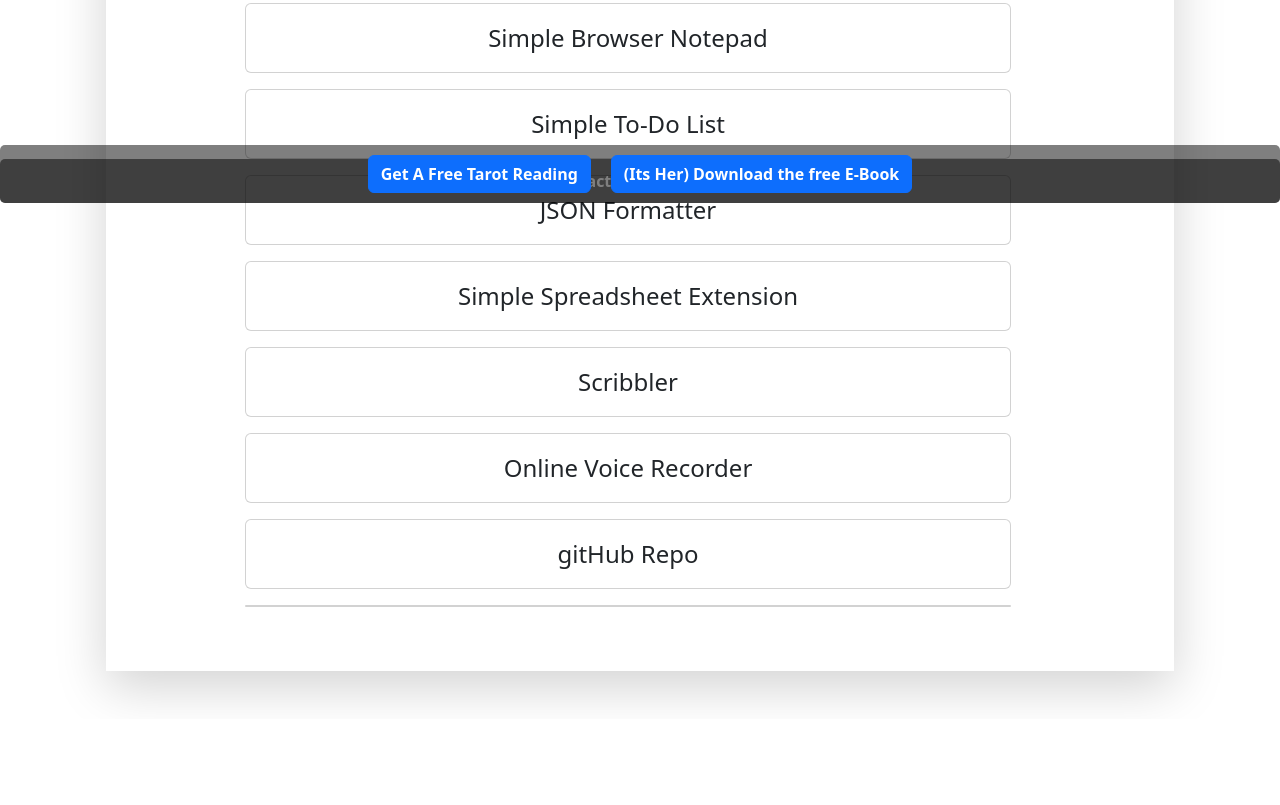
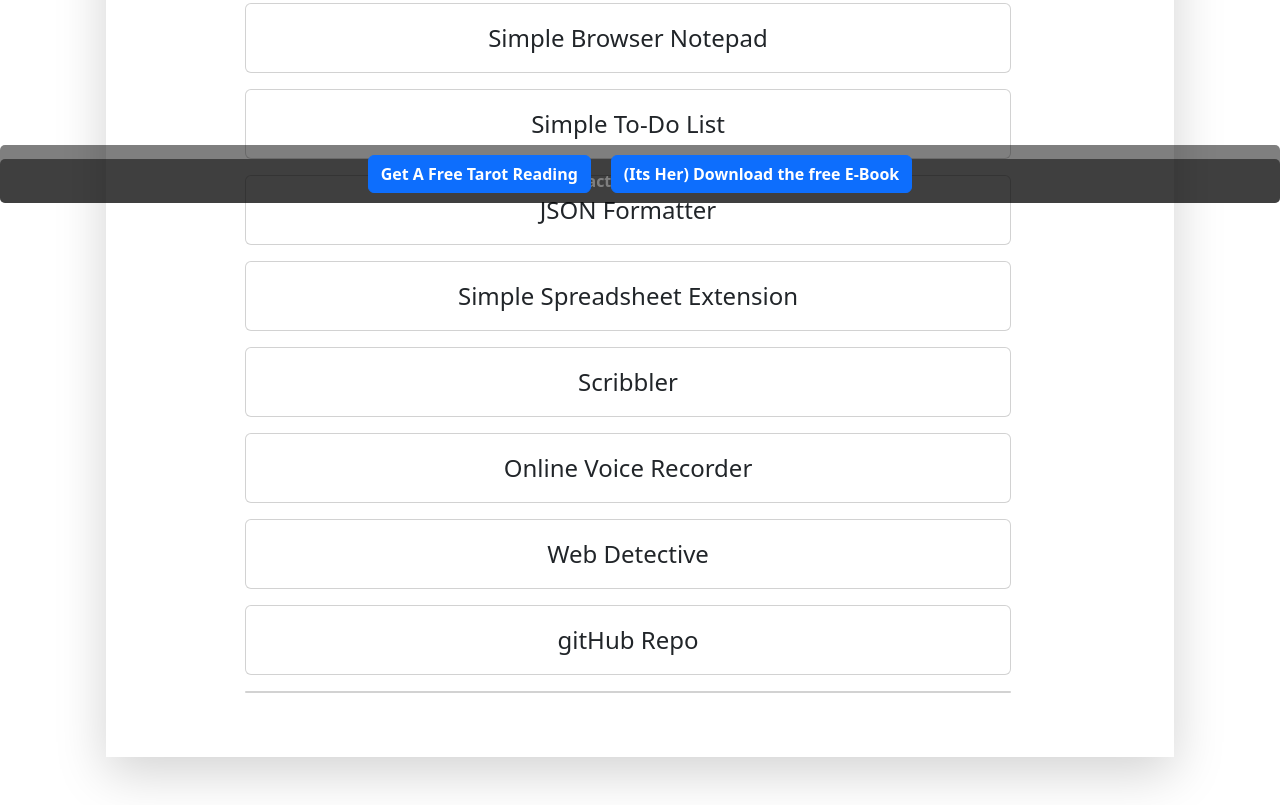
Before and after one commit to arunwebber/arunsyoga-website, a plain HTML site: page extentions.html in a window 1280 px wide. Shown: the part 597-1402 px from the top of the page. Before the commit the page ends 1316 px from the top, so only its background shows below. Drawn offline with nearby package versions, Linux system fonts and the light colour scheme.

Commit message:
Adding web detective

```diff
--- a/extentions.html
+++ b/extentions.html
@@ -100,6 +100,11 @@
         </div>
         <div class="card my-3">
           <div class="card-body">
+            <a href="https://chromewebstore.google.com/detail/web-detective/dfgbbebnbclcfjabfhjelppmoibmjnec?authuser=0&hl=en" target="_blank" class="list-group-item list-group-item-action text-center fs-4">Web Detective</a>
+          </div>
+        </div>
+        <div class="card my-3">
+          <div class="card-body">
             <a href="https://github.com/arunwebber?tab=repositories" target="_blank" class="list-group-item list-group-item-action text-center fs-4">gitHub Repo</a>
           </div>
         </div>
```
